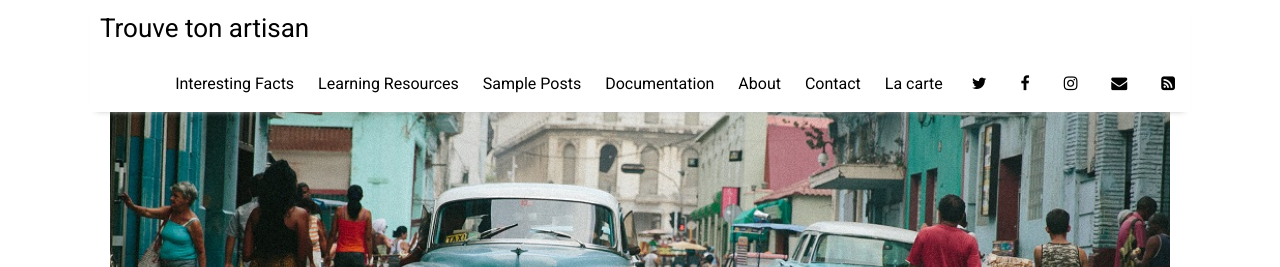
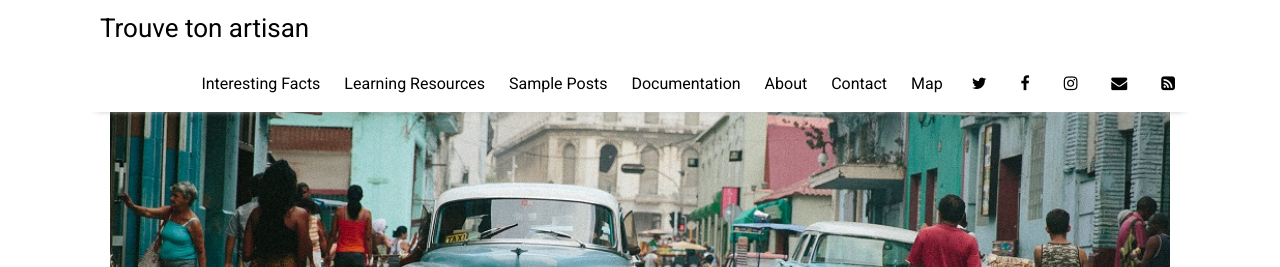
Before and after one commit to sev-git/sev-git.github.io, a Jekyll site: the page built from index.html, in a window 1280 px wide. Shown: the top 267 px of the page. Built offline with Jekyll 4.4.1, drawn with Linux system fonts in a browser that asks for light colours; nearby versions of some CDN libraries; the list of posts is cut into pages by our own code.

Commit message:
messing around

```diff
--- a/_data/settings.yml
+++ b/_data/settings.yml
@@ -13,7 +13,7 @@ menu:
 - {name: 'Documentation', folder: 'pages', file: 'documentation.html'}
 - {name: 'About', folder: 'pages', file: 'about.html'}
 - {name: 'Contact', folder: 'pages', file: 'contact.html'}
-- {name: 'La carte', folder: 'pages', file: 'map.html'}
+- {name: 'Map', folder: 'pages', file: 'map.html'}
 
 # Available social icons are powered by Font Awesome, so you can use any icon that they offer
 social:
```
Also changed, not shown: 14 other files.
